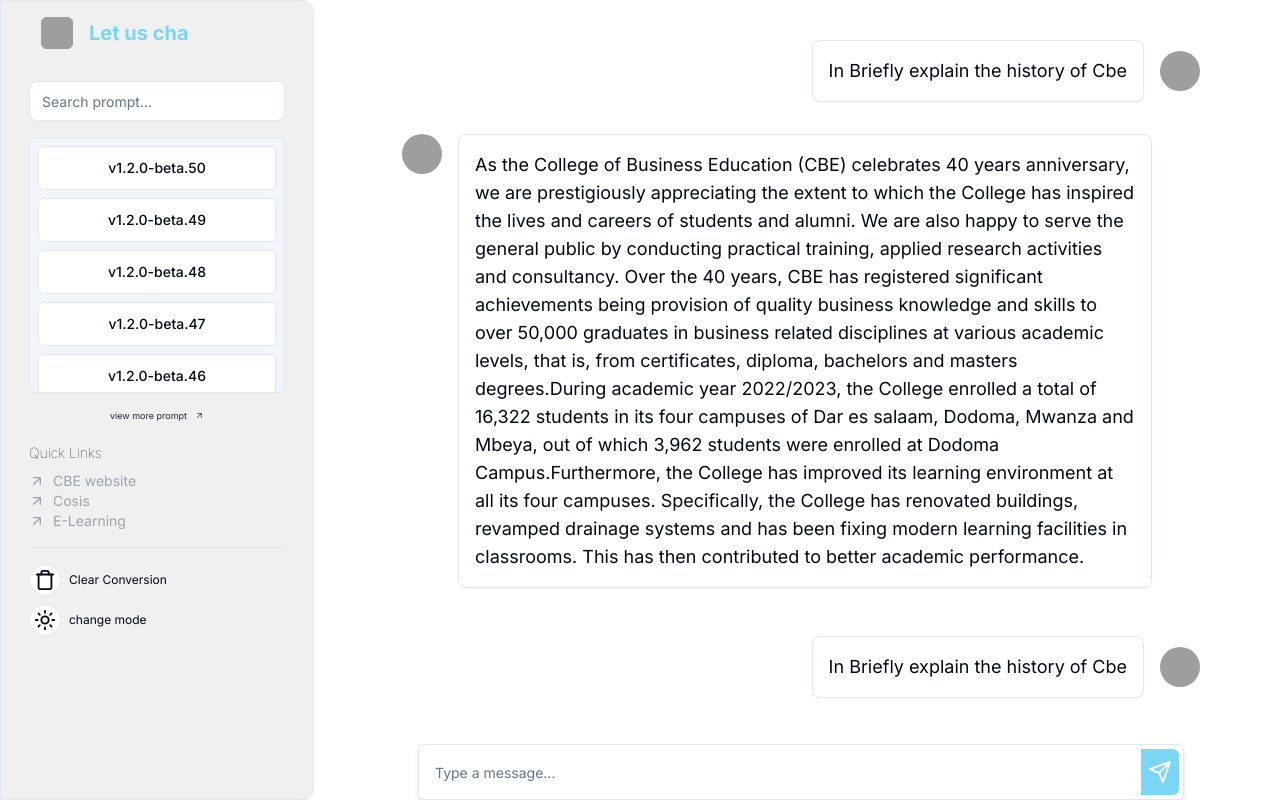
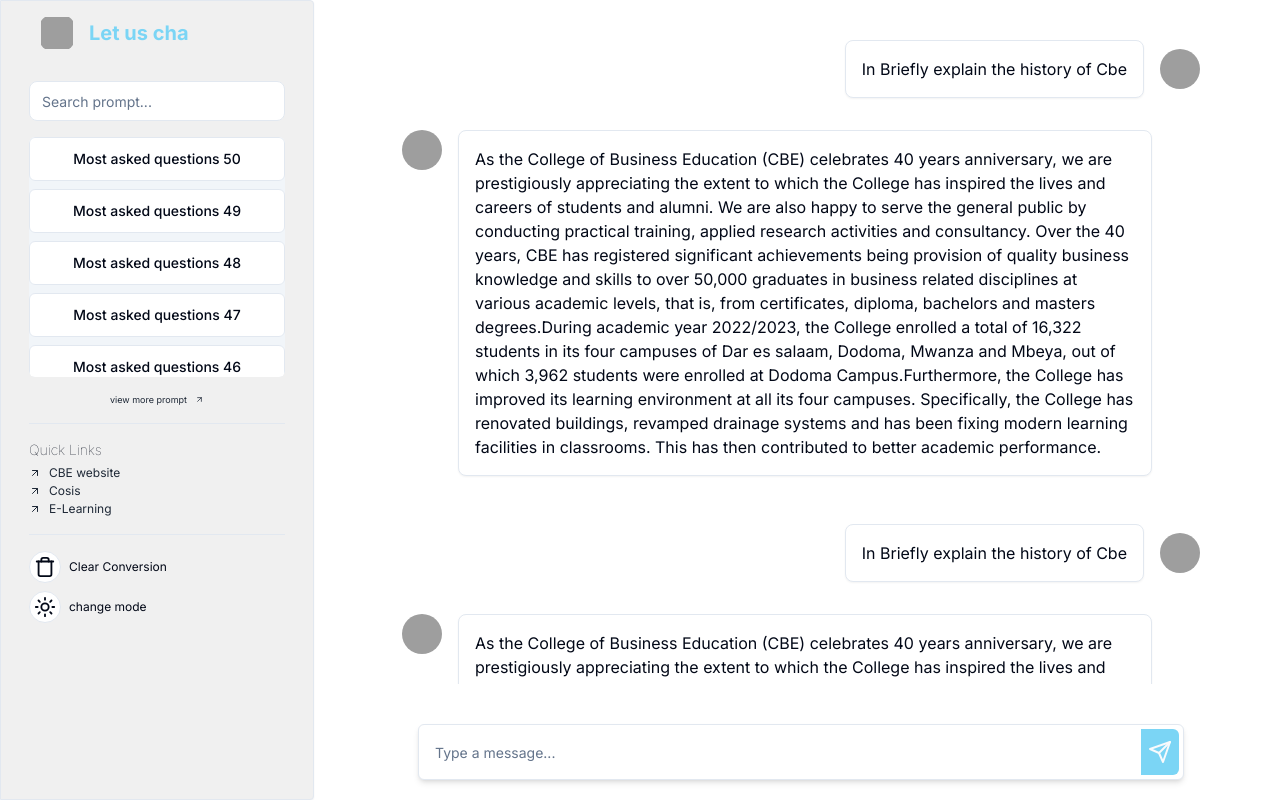
Before and after one commit to Henryle-hd/cbe-ai, a Next.js app: page /chat in a window 1280 px wide. Built offline with nearby package versions, Linux system fonts and the light colour scheme; grey boxes are pictures that could not be loaded.

Commit message:
aside update!

```diff
--- a/src/app/chat/page.tsx
+++ b/src/app/chat/page.tsx
@@ -39,9 +39,7 @@ export default function Aichat() {
               <div className="mb-4 flex w-full items-center justify-end gap-4">
                 <Card className="flex w-auto items-center justify-end">
                   <CardContent className="p-2 md:p-4 lg:p-4">
-                    <p className="sm:text-sm md:text-lg lg:text-lg">
-                      {message.message}
-                    </p>
+                    <p className="">{message.message}</p>
                   </CardContent>
                 </Card>
 
@@ -65,11 +63,9 @@ export default function Aichat() {
                   <AvatarFallback>AI</AvatarFallback>
                 </Avatar>
 
-                <Card className="mb-4 flex w-auto  items-start justify-start ">
+                <Card className="mb-4 flex w-auto  items-start justify-start leading-6 ">
                   <CardContent className="p-2 md:p-4 lg:p-4">
-                    <p className="sm:text-sm md:text-lg lg:text-lg">
-                      {message.message}
-                    </p>
+                    <p className="  ">{message.message}</p>
                   </CardContent>
                 </Card>
               </div>
@@ -77,7 +73,7 @@ export default function Aichat() {
           </div>
         ))}
       </ScrollArea>
-      <div className="px-14  ">
+      <div className="px-14  pb-5">
         <ChatInput />
       </div>
       {/* absolute inset-x-0 bottom-10 translate-y-5 px-10 */}
--- a/src/components/aside.tsx
+++ b/src/components/aside.tsx
@@ -13,7 +13,7 @@ import { ScrollArea } from "@/components/ui/scroll-area";
 import { ThemeToggle } from "./themeToggle";
 
 const tags = Array.from({ length: 50 }).map(
-  (_, i, a) => `v1.2.0-beta.${a.length - i}`,
+  (_, i, a) => `Most asked questions ${a.length - i}`,
 );
 
 const otherLinks = [
@@ -33,7 +33,7 @@ const otherLinks = [
 
 function AsideComponent() {
   return (
-    <Card className="sticky left-0 top-0 flex min-h-screen w-full  flex-col justify-start gap-2 rounded-l-none rounded-r-xl bg-[#f0f0f0] px-1 dark:bg-background">
+    <Card className="sticky left-0 top-0 flex max-h-[100vh] min-h-screen w-full  flex-col justify-start gap-2 overflow-hidden rounded-l-none rounded-r-sm bg-[#f0f0f0] px-1 dark:bg-background">
       <CardContent className="flex flex-col justify-start gap-4">
         {/* // cbe logo */}
         <div className="relative left-2 top-0 my-3 flex items-center justify-start gap-3">
@@ -59,8 +59,8 @@ function AsideComponent() {
         />
 
         {/* // container */}
-        <ScrollArea className="h-64 w-full rounded-md border bg-slate-100 dark:bg-background">
-          <div className="p-2">
+        <ScrollArea className=" h-60 w-full rounded-md bg-slate-100 dark:bg-background">
+          <div className="">
             {tags.map((tag) => (
               <Button
                 key={tag}
@@ -81,16 +81,17 @@ function AsideComponent() {
           view more prompt <ArrowUpRight size={9} />
         </Link>
 
-        <div className="mt-1 flex flex-col justify-start gap-2">
+        <Separator />
+        <div className=" flex flex-col justify-start gap-1">
           <h1 className="text-sm font-thin ">Quick Links</h1>
           <div>
             {otherLinks.map((link) => (
               <Link
                 key={link.title}
                 href={link.link}
-                className="flex items-center justify-start gap-2 text-sm text-gray-400"
+                className="flex items-center justify-start gap-2 text-[12px] text-gray-800 dark:text-primary"
               >
-                <ArrowUpRight size={16} />
+                <ArrowUpRight size={12} />
                 {link.title}
               </Link>
             ))}
```
Also changed, not shown: src/app/assets/Picture1.png (added).
